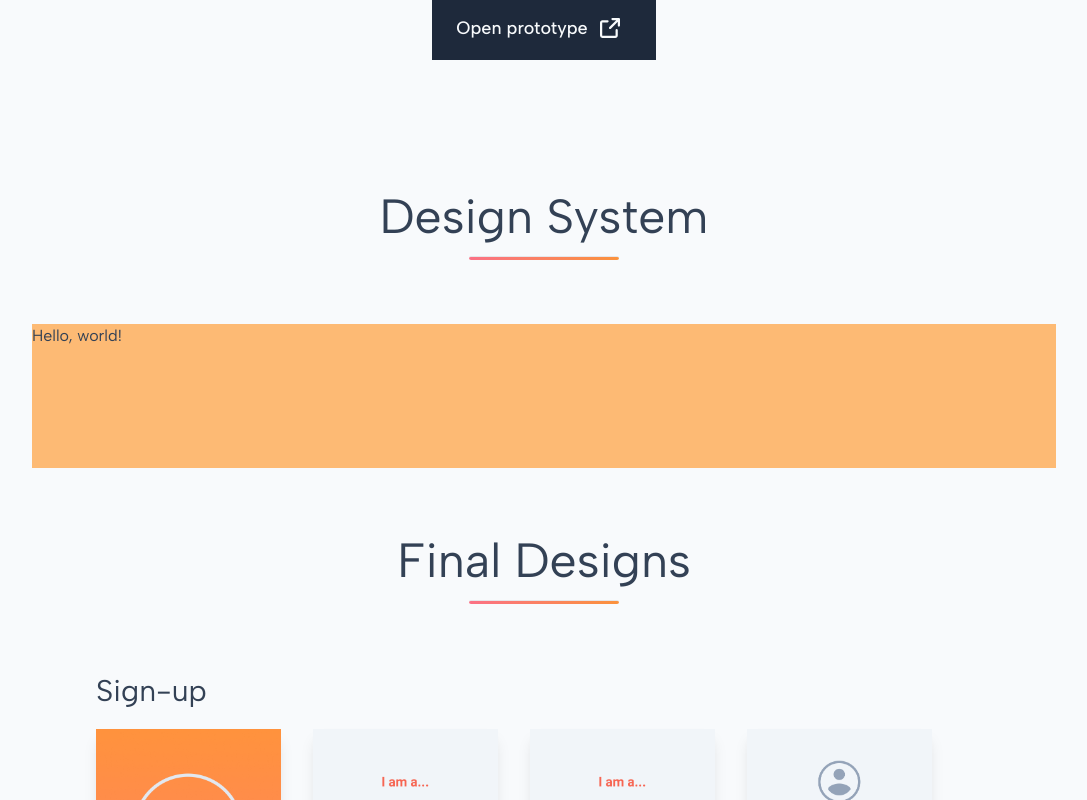
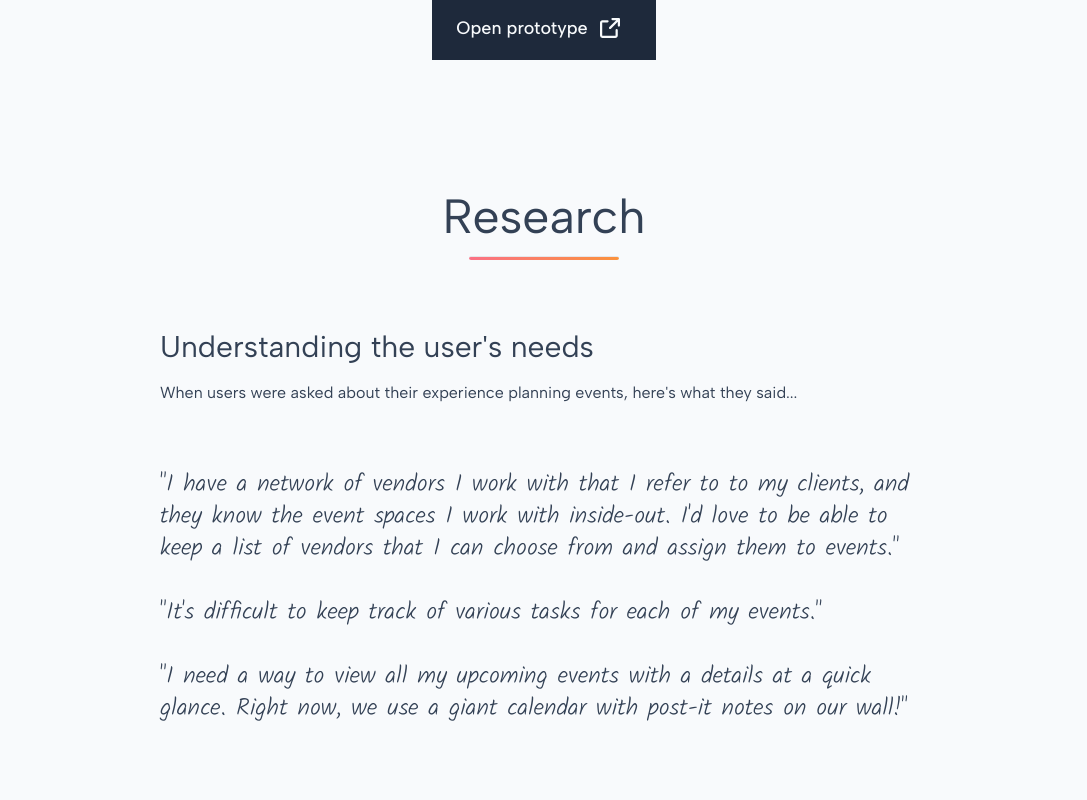
Before and after one commit to dan11218/portfolio-app, a Next.js app: page /projects/plannit in a window 1280 px wide. Shown: the part 1640-2440 px from the top of the page, without its empty margins (96-1183 px from the left). Built offline with nearby package versions, Linux system fonts and the light colour scheme.

Commit message:
updates profile photo

```diff
--- a/app/about-me/introduction.tsx
+++ b/app/about-me/introduction.tsx
@@ -6,7 +6,7 @@ export default function Introduction() {
       <div className="flex w-full max-w-6xl flex-wrap justify-center py-[80px]">
         <div className="mx-6 mb-6 flex h-full flex-col items-center">
           <Image
-            src="/profiles/portfolio_about_me.png"
+            src="/profiles/profile_background.png"
             width={475}
             height={300}
             alt="profile image"
--- a/app/hero.tsx
+++ b/app/hero.tsx
@@ -7,6 +7,11 @@ export default function Hero() {
   return (
     <section className="flex w-screen flex-col items-center justify-center bg-slate-200 bg-gradient-to-br from-green-300 via-blue-500 to-purple-600 py-20">
       <div className="flex h-fit w-full flex-col items-center justify-center px-2 sm:max-w-6xl">
+        {/* <h2
+          className={`${kalam.className} py-5 text-center text-2xl font-light text-sky-100 sm:text-3xl`}
+        >
+          Hi there! 👋 I'm...
+        </h2> */}
         <Image
           src={background}
           width={500}
@@ -14,7 +19,7 @@ export default function Hero() {
           alt="Daniel Graugnard"
         />
         <h2
-          className={`${kalam.className} py-5 text-center text-2xl font-medium text-sky-100 sm:text-3xl`}
+          className={`${kalam.className} py-5 text-center text-2xl font-light text-sky-100 sm:text-3xl`}
         >
           I&apos;m a Designer with a background in Software Engineering and
           Customer Support
--- a/app/layout.tsx
+++ b/app/layout.tsx
@@ -1,8 +1,8 @@
 import type { Metadata } from "next";
 import "./globals.css";
 import { albert_sans } from "./fonts";
-import Navbar from "./navbar";
-import Footer from "./footer";
+import Navbar from "./app-components/navbar";
+import Footer from "./app-components/footer";
 
 export const metadata: Metadata = {
   title: "Danny Graugnard",
--- a/app/projects/plannit/page.tsx
+++ b/app/projects/plannit/page.tsx
@@ -9,8 +9,8 @@ export default function Plannit() {
     <main className="h-screen w-screen flex-col items-start justify-start">
       <Hero />
       <Overview />
-      {/* <Research /> */}
-      <DesignSystem />
+      <Research />
+      {/* <DesignSystem /> */}
       <FinalDesign />
     </main>
   );
--- a/app/projects/plannit/research-components/blockQuotes.tsx
+++ b/app/projects/plannit/research-components/blockQuotes.tsx
@@ -4,35 +4,35 @@ export default function BlockQuotes() {
   return (
     <div className="mb-16 flex flex-col">
       <div className="mb-16 flex flex-col">
-        <h3 className="mb-3">User Interviews</h3>
+        <h3 className="mb-3">Understanding the user's needs</h3>
         <p>
           When users were asked about their experience planning events,
           here&apos;s what they said...
         </p>
       </div>
       <div
-        className={`${kalam.className} flex h-fit w-full max-w-3xl flex-col font-light text-gray-900 dark:text-white`}
+        className={`${kalam.className} flex h-fit w-full max-w-3xl flex-col text-2xl font-light italic text-slate-700 dark:text-white`}
       >
         <blockquote className="mb-8">
-          <p>
+          <div>
             &quot;I have a network of vendors I work with that I refer to to my
             clients, and they know the event spaces I work with inside-out.
             I&apos;d love to be able to keep a list of vendors that I can choose
             from and assign them to events.&quot;
-          </p>
+          </div>
         </blockquote>
         <blockquote className="mb-8">
-          <p>
+          <div>
             &quot;It&apos;s difficult to keep track of various tasks for each of
             my events.&quot;
-          </p>
+          </div>
         </blockquote>
         <blockquote className="mb-8">
-          <p>
+          <div>
             &quot;I need a way to view all my upcoming events with a details at
             a quick glance. Right now, we use a giant calendar with post-it
             notes on our wall!&quot;
-          </p>
+          </div>
         </blockquote>
       </div>
     </div>
```
Also changed, not shown: app/app-components/navbar.tsx (renamed from app/navbar.tsx, +3 -3 lines), app/app-components/footer.tsx (renamed from app/footer.tsx), public/profiles/profile_background.png (added), 1 other file (tests, documents, lock files or other folders).
